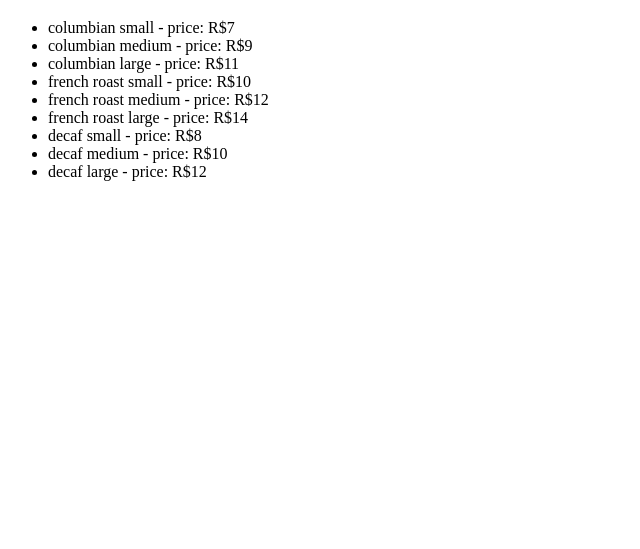
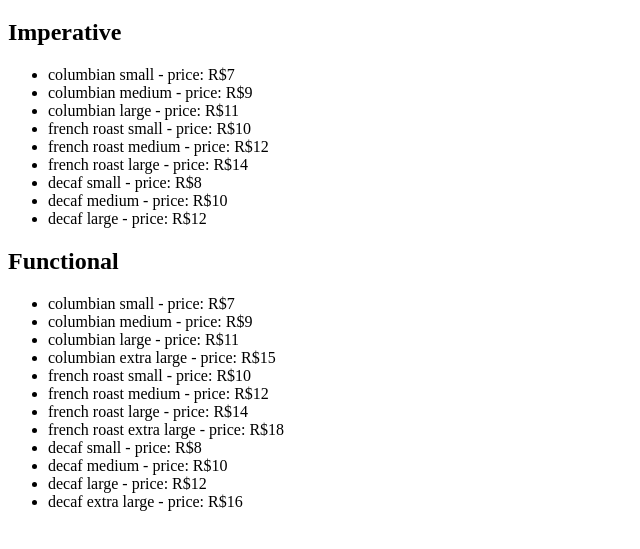
Before and after one commit to jeffersondesouza/js-functional-programming-book, a website: page index.html in a window 1280 px wide. Shown: the part 61-610 px from the top of the page, without its empty margins (0-640 px from the left). Drawn offline with Linux system fonts and the light colour scheme.

Commit message:
cap 1 ok

```diff
--- /dev/null
+++ b/cap1/functional.js
@@ -0,0 +1,96 @@
+(function() {
+  /*  */
+  function printPrice(price, label) {
+    const liNode = document.createElement("li");
+    const textNode = document.createTextNode(label + " - price: R$" + price);
+
+    liNode.appendChild(textNode);
+
+    document.getElementById("products2").appendChild(liNode);
+  }
+
+  const columbian = function() {
+    this.name = "columbian";
+    this.basePrice = 5;
+  };
+
+  const frenchRoast = function() {
+    this.name = "french roast";
+    this.basePrice = 8;
+  };
+
+  const decaf = function() {
+    this.name = "decaf";
+    this.basePrice = 6;
+  };
+
+  const small = {
+    getPrice: function() {
+      return this.basePrice + 2;
+    },
+    getLabel: function() {
+      return this.name + " small";
+    }
+  };
+
+  const medium = {
+    getPrice: function() {
+      return this.basePrice + 4;
+    },
+    getLabel: function() {
+      return this.name + " medium";
+    }
+  };
+
+  const large = {
+    getPrice: function() {
+      return this.basePrice + 6;
+    },
+    getLabel: function() {
+      return this.name + " large";
+    }
+  };
+
+  var coffeeTypes = [columbian, frenchRoast, decaf];
+  var coffeeSizes = [small, medium, large];
+
+  var extraLarge = {
+    getPrice: function() {
+      return this.basePrice + 10;
+    },
+    getLabel: function() {
+      return this.name + " extra large";
+    }
+  };
+
+  coffeeSizes.push(extraLarge);
+
+  /* awsome!!! */
+  const plusMixin = function(objFn, mixin) {
+    var newObj = objFn;
+    newObj.prototype = Object.create({});
+
+    for (var prop in mixin) {
+      if (mixin.hasOwnProperty(prop)) {
+        newObj.prototype[prop] = mixin[prop];
+      }
+    }
+
+    return new newObj();
+  };
+
+  const setSizesPropertiesToCoffee = sizes => coffee =>
+    coffeeSizes.map(size => plusMixin(coffee, size));
+
+  const flatCoffeesSizes = (prev, current) => [...prev, ...current];
+
+  const prinCoffeeEl = coffee =>
+    printPrice(coffee.getPrice(), coffee.getLabel());
+
+  coffeeTypes
+    .map(setSizesPropertiesToCoffee(coffeeSizes))
+    .reduce(flatCoffeesSizes, [])
+    .forEach(prinCoffeeEl);
+
+  /*  */
+})();
--- /dev/null
+++ b/cap1/imperative.js
@@ -0,0 +1,45 @@
+(function() {
+  const columbian = {
+    name: "columbian",
+    basePrice: 5
+  };
+
+  const frenchRoast = {
+    name: "french roast",
+    basePrice: 8
+  };
+
+  const decaf = {
+    name: "decaf",
+    basePrice: 6
+  };
+
+  function printPrice(coffee, size) {
+    let price;
+    if (size === "small") {
+      price = coffee.basePrice + 2;
+    } else if (size == "medium") {
+      price = coffee.basePrice + 4;
+    } else {
+      price = coffee.basePrice + 6;
+    }
+
+    const node = document.createElement("li");
+    const label = coffee.name + " " + size;
+    const textNode = document.createTextNode(label + " - price: R$" + price);
+
+    node.appendChild(textNode);
+
+    document.getElementById("products1").appendChild(node);
+  }
+
+  printPrice(columbian, "small");
+  printPrice(columbian, "medium");
+  printPrice(columbian, "large");
+  printPrice(frenchRoast, "small");
+  printPrice(frenchRoast, "medium");
+  printPrice(frenchRoast, "large");
+  printPrice(decaf, "small");
+  printPrice(decaf, "medium");
+  printPrice(decaf, "large");
+})();
--- a/index.html
+++ b/index.html
@@ -8,8 +8,15 @@
   </head>
   <body>
     <h1>Functional programing</h1>
-    <ul id="products"></ul>
+
+    <h2>Imperative</h2>
+    <ul id="products1"></ul>
+
+    <h2>Functional</h2>
+    <ul id="products2"></ul>
 
     <script src="./index.js"></script>
+    <script src="./cap1/imperative.js"></script>
+    <script src="./cap1/functional.js"></script>
   </body>
 </html>
--- a/index.js
+++ /dev/null
@@ -1,43 +0,0 @@
-const columbian = {
-  name: "columbian",
-  basePrice: 5
-};
-
-const frenchRoast = {
-  name: "french roast",
-  basePrice: 8
-};
-
-const decaf = {
-  name: "decaf",
-  basePrice: 6
-};
-
-function printPrice(coffee, size) {
-  let price;
-  if (size === "small") {
-    price = coffee.basePrice + 2;
-  } else if (size == "medium") {
-    price = coffee.basePrice + 4;
-  } else {
-    price = coffee.basePrice + 6;
-  }
-
-  const node = document.createElement("li");
-  const label = coffee.name + " " + size;
-  const textNode = document.createTextNode(label + " - price: R$" + price);
-
-  node.appendChild(textNode);
-
-  document.getElementById("products").appendChild(node);
-}
-
-printPrice(columbian, "small");
-printPrice(columbian, "medium");
-printPrice(columbian, "large");
-printPrice(frenchRoast, "small");
-printPrice(frenchRoast, "medium");
-printPrice(frenchRoast, "large");
-printPrice(decaf, "small");
-printPrice(decaf, "medium");
-printPrice(decaf, "large");
```
